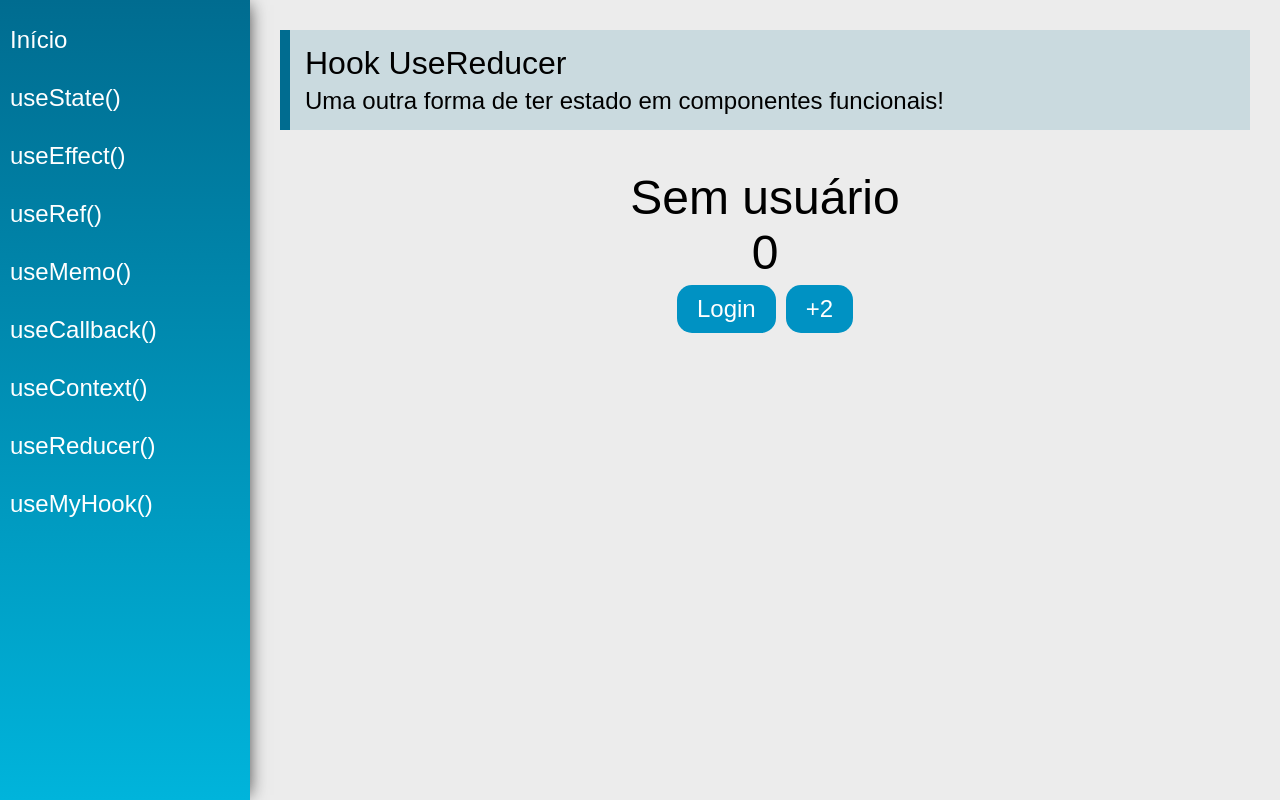
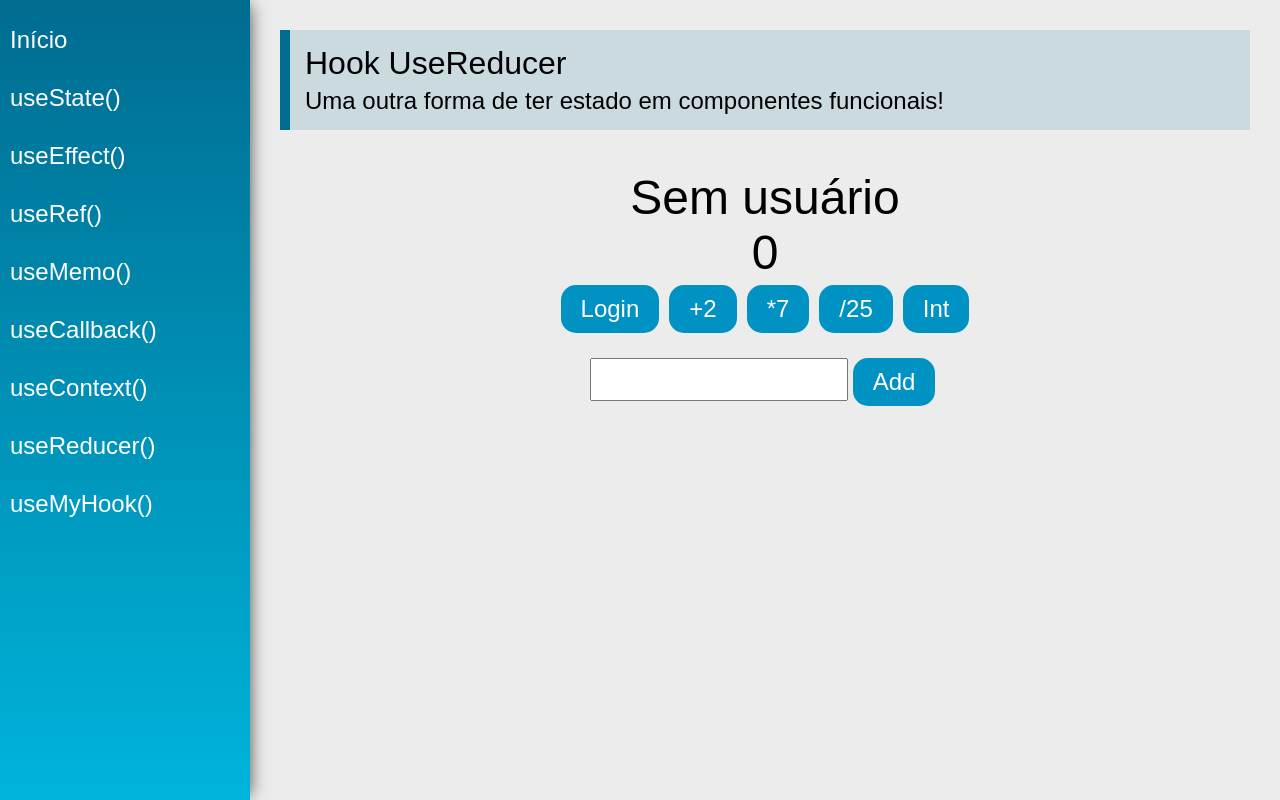
Before and after one commit to mbpfilho/hooks, a React (Create React App) app: page /useReducer in a window 1280 px wide. Built offline with nearby package versions, Linux system fonts and the light colour scheme.

Commit message:
resolucao dasafio useReducer

```diff
--- a/src/views/examples/UseReducer.jsx
+++ b/src/views/examples/UseReducer.jsx
@@ -12,6 +12,16 @@ function reducer(state,action){
     switch(action.type){
         case "numberAdd2":
             return{...state,number:state.number+2}
+        // case "numberAddN":
+        //     return{...state,number:state.number+parseInt(document.getElementById("n").value)}
+        case "numberAddN":
+            return{...state,number:state.number+parseInt(action.payload)}
+        case "numberMult7":
+            return{...state,number:state.number*7}
+        case "numberDiv25":
+            return{...state,number:state.number/25}
+        case "numberParseInt":
+            return{...state,number:parseInt(state.number)}
         case "login":
             return {...state,user:{name:action.payload}}
         default:
@@ -39,6 +49,13 @@ const UseReducer = (props) => {
                 <div>
                     <button className="btn" onClick={_=>dispatch({type:"login",payload:"Maria"})}>Login</button>
                     <button className="btn" onClick={_=>dispatch({type:"numberAdd2"})}>+2</button>
+                    <button className="btn" onClick={_=>dispatch({type:"numberMult7"})}>*7</button>
+                    <button className="btn" onClick={_=>dispatch({type:"numberDiv25"})}>/25</button>
+                    <button className="btn" onClick={_=>dispatch({type:"numberParseInt"})}>Int</button>
+                    <div>
+                        <input type="number" id="n" className="input" onChange={e=>e.target.value} />
+                        <button className="btn" onClick={_=>dispatch({type:"numberAddN",payload:document.getElementById("n").value})}>Add</button>
+                    </div>
                 </div>
             </div>
         </div>
```
